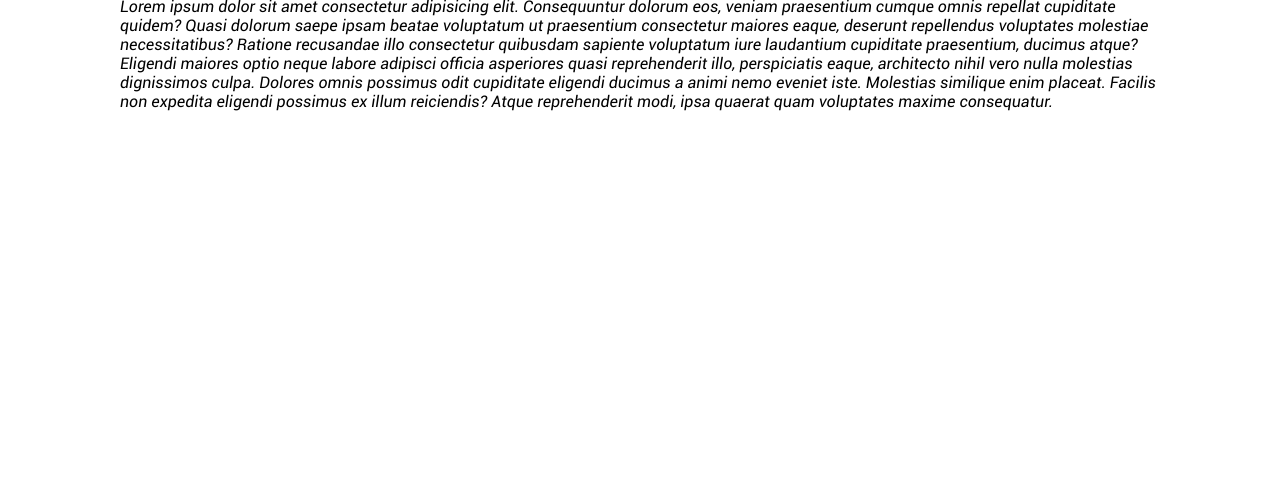
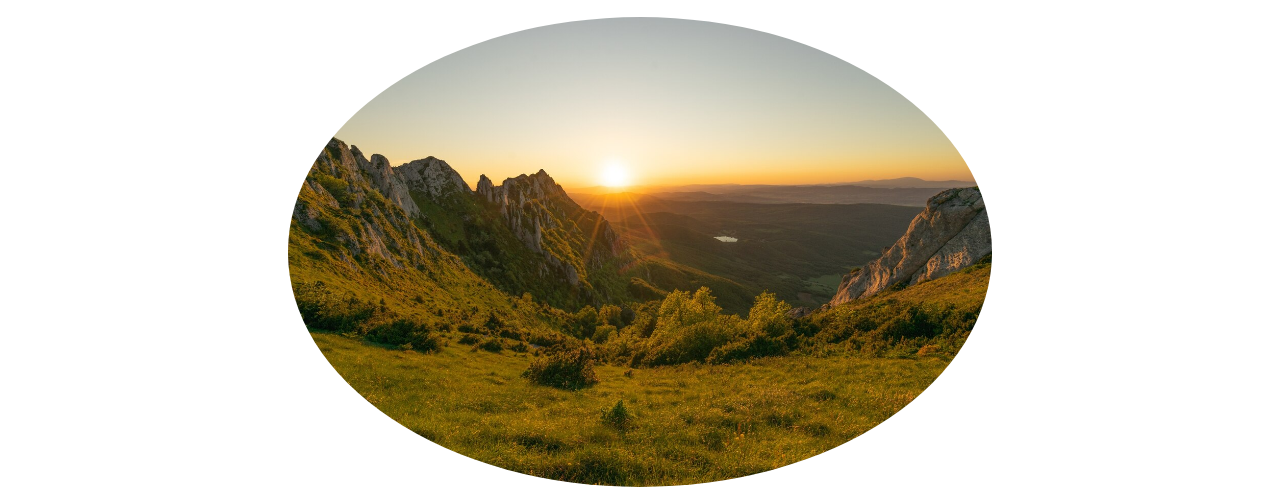
Before and after one commit to jeangrajales2004/Position-Jean, a plain HTML site: page index.html in a window 1280 px wide. Shown: the part 1267-1754 px from the top of the page. Before the commit the page ends 1378 px from the top, so only its background shows below. Drawn offline with Linux system fonts and the light colour scheme.

Commit message:
Completo

```diff
--- a/index.html
+++ b/index.html
@@ -34,6 +34,9 @@
         <p>Lorem ipsum dolor sit amet consectetur adipisicing elit. Deserunt eveniet consectetur sapiente illum aliquam alias adipisci repellat, incidunt, reprehenderit, modi officiis suscipit facilis! Dolorum, debitis commodi delectus saepe maiores facilis, quod corporis exercitationem reprehenderit vero eveniet autem? Sapiente aspernatur in repudiandae, veritatis consectetur non quod voluptates aliquam dolores excepturi accusamus voluptate et beatae nulla dolorum. Vel sed, dicta ad rem excepturi doloremque beatae. A maxime nisi repellat placeat rerum totam modi tempora commodi. Ex sint dolorum nesciunt fugiat consequatur, eos ducimus reiciendis rem officia harum commodi perferendis maxime. Consequuntur facere voluptates eum quibusdam sapiente quo soluta non! Aspernatur, blanditiis! Praesentium.</p>
         <p>Lorem ipsum dolor sit amet consectetur adipisicing elit. Laborum, inventore! Excepturi praesentium voluptas, possimus nobis tempora unde veritatis nihil blanditiis atque vero, dolorem perspiciatis quis aliquam. Dignissimos at optio exercitationem aliquid neque similique nisi? Quos, nemo sint voluptas ea vitae cum eos similique laudantium nostrum debitis nesciunt modi, ullam atque. Exercitationem, numquam. Fugit cum iste, tempora quos inventore tenetur suscipit et error voluptas at voluptates dolorum vitae sunt impedit ducimus quam necessitatibus cumque quo iusto modi saepe similique. Ratione deserunt quasi architecto enim corrupti consectetur nesciunt quisquam explicabo esse incidunt nostrum ipsa ut ducimus dignissimos aliquid, tempore nemo iusto tenetur.</p>
         <p>Lorem ipsum dolor sit amet consectetur adipisicing elit. Consequuntur dolorum eos, veniam praesentium cumque omnis repellat cupiditate quidem? Quasi dolorum saepe ipsam beatae voluptatum ut praesentium consectetur maiores eaque, deserunt repellendus voluptates molestiae necessitatibus? Ratione recusandae illo consectetur quibusdam sapiente voluptatum iure laudantium cupiditate praesentium, ducimus atque? Eligendi maiores optio neque labore adipisci officia asperiores quasi reprehenderit illo, perspiciatis eaque, architecto nihil vero nulla molestias dignissimos culpa. Dolores omnis possimus odit cupiditate eligendi ducimus a animi nemo eveniet iste. Molestias similique enim placeat. Facilis non expedita eligendi possimus ex illum reiciendis? Atque reprehenderit modi, ipsa quaerat quam voluptates maxime consequatur.</p>
+        <div class="centrarimg">
+            <img src="Images/foto-fascinante-colina-rocosa-verde-hermosa-hora-atardecer_181624-30359.jpg" alt="">
+        </div>
     </main>
 
 </body>
--- a/style.css
+++ b/style.css
@@ -17,7 +17,7 @@ html{
     background-repeat: no-repeat;
     background-size: cover;
     background-attachment: fixed;
-    padding: 120px;
+    padding-top: 120px;
 }
 
 header{
@@ -115,3 +115,11 @@ header{
     top: 44%;
     left: 43%
 }
+
+
+.centrarimg img{
+    width: 55%;
+    border-radius: 50%;
+    display: block;
+    margin: 20px auto;
+}
```
Also changed, not shown: Images/foto-fascinante-colina-rocosa-verde-hermosa-hora-atardecer_181624-30359.jpg (added).
